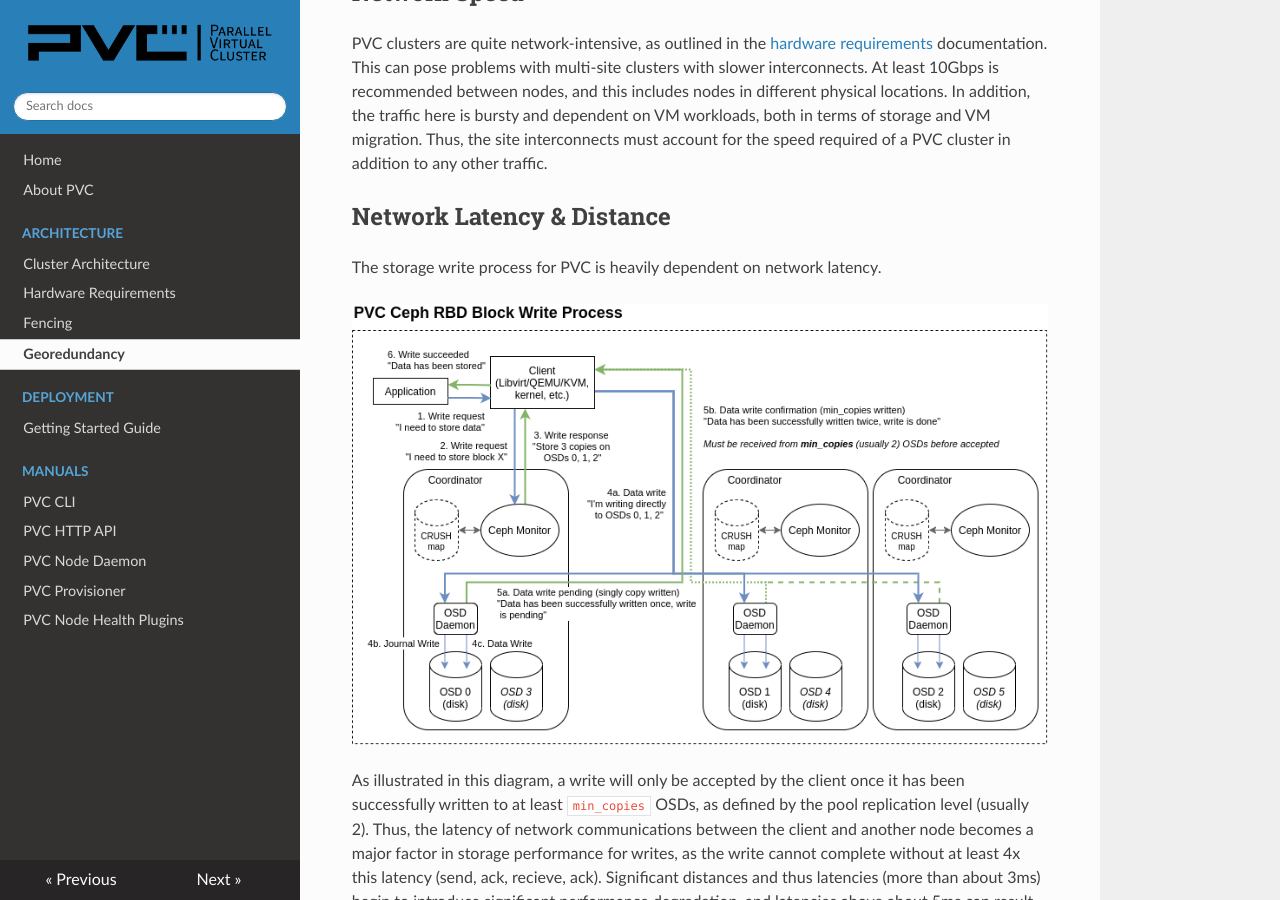
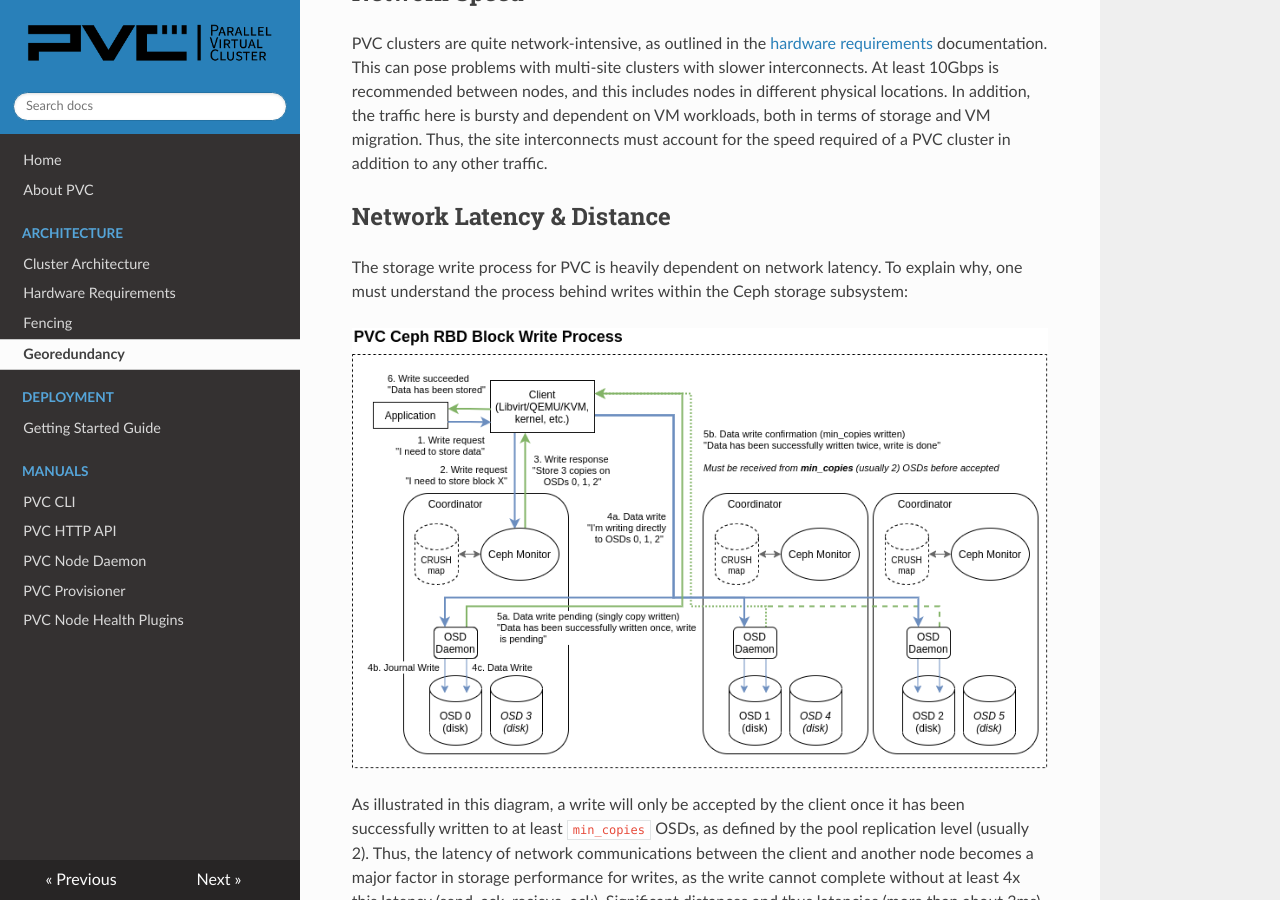
Before and after one commit to parallelvirtualcluster/docs, an MkDocs documentation site: the page built from docs/architecture/georedundancy.md, in a window 1280 px wide and 900 px high, scrolled down 2535 px. Built offline with MkDocs 1.6.1, drawn with Linux system fonts in a browser that asks for light colours; nearby versions of some CDN libraries.

Commit message:
Add line explaining the diagram

```diff
--- a/docs/architecture/georedundancy.md
+++ b/docs/architecture/georedundancy.md
@@ -42,7 +42,7 @@
 
 ## Network Latency & Distance
 
-The storage write process for PVC is heavily dependent on network latency.
+The storage write process for PVC is heavily dependent on network latency. To explain why, one must understand the process behind writes within the Ceph storage subsystem:
 
 [![Ceph Write Process](images/pvc-ceph-write-process.png)](images/pvc-ceph-write-process.png)
 
```
